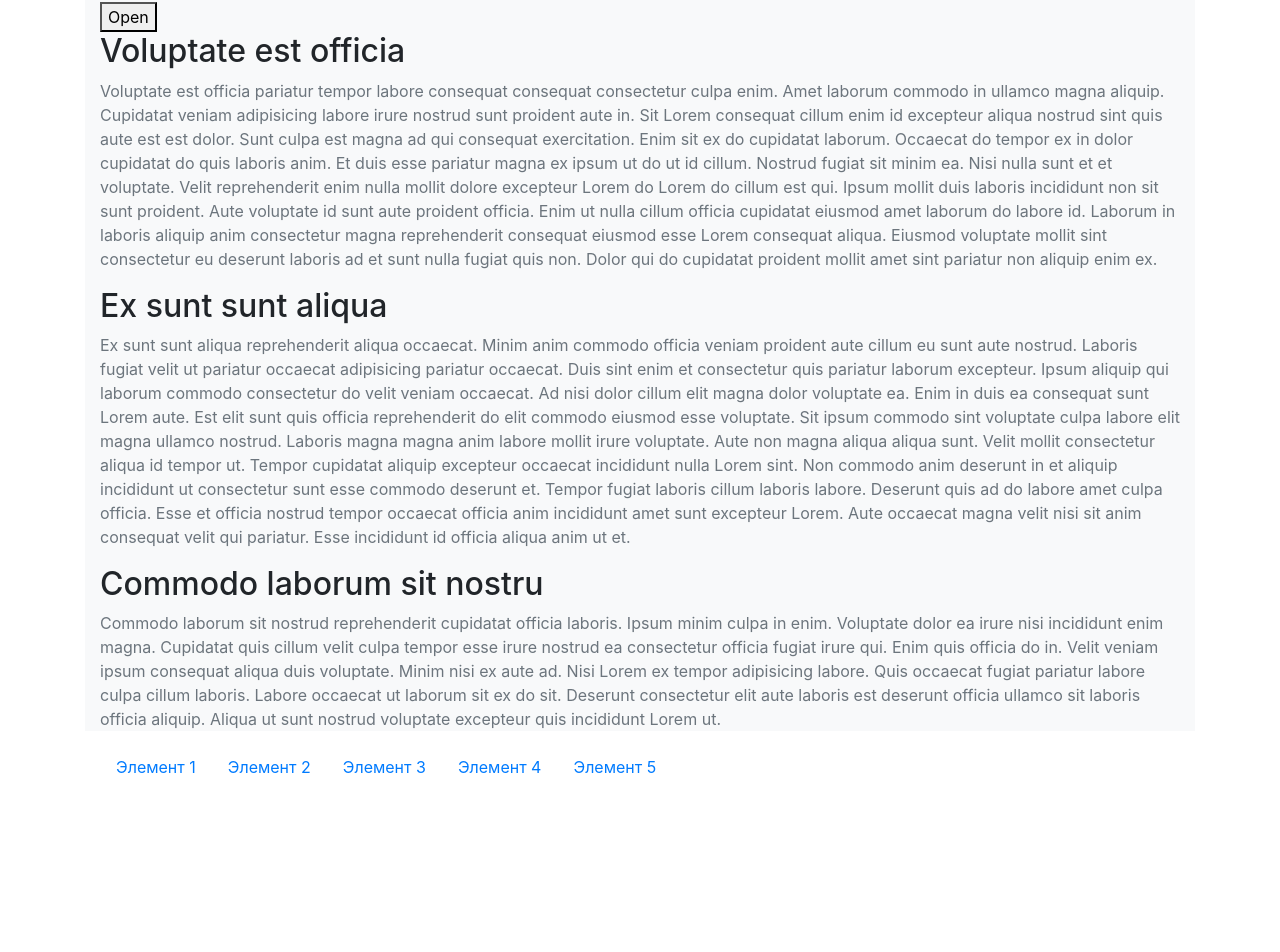
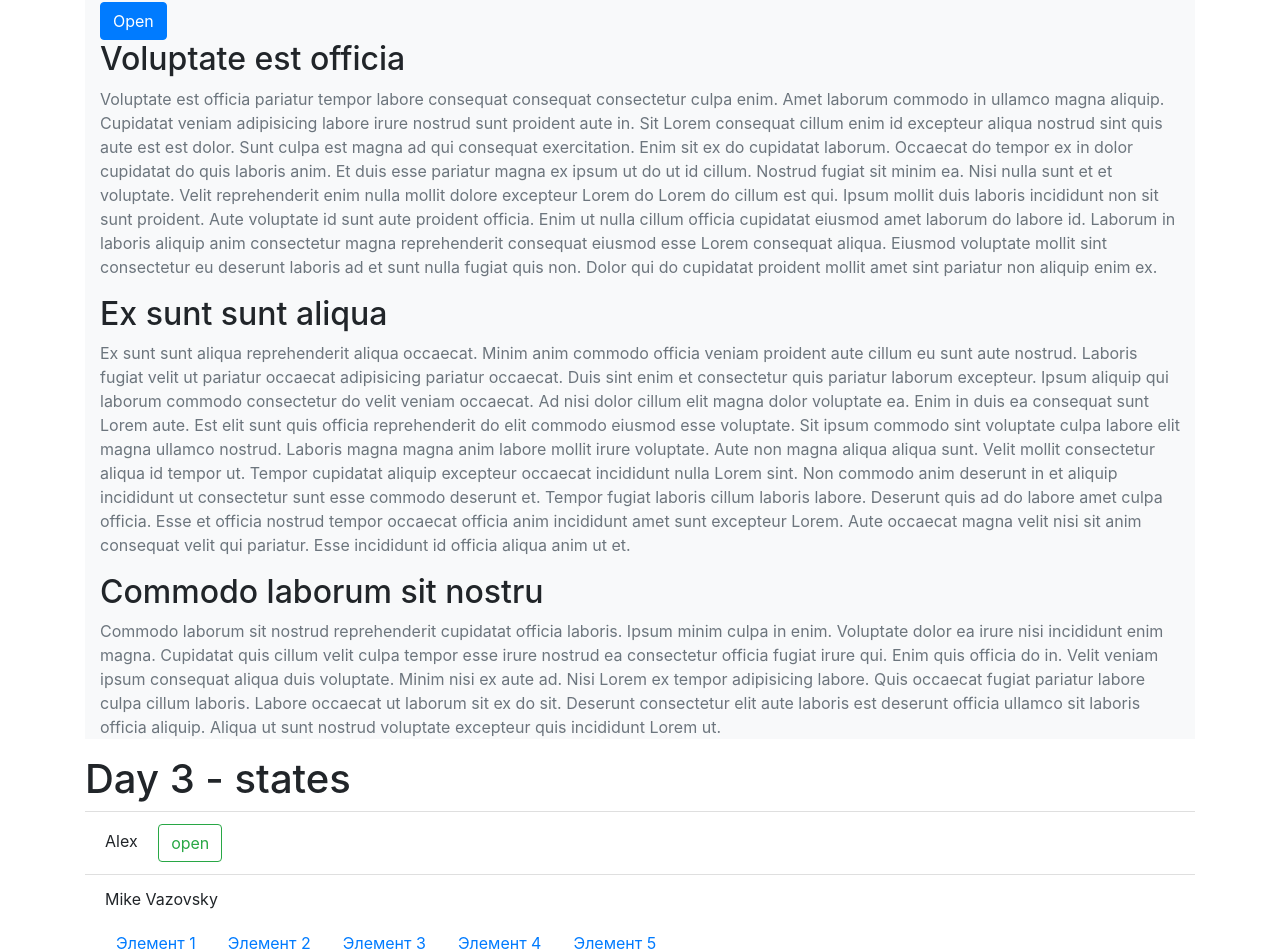
Before and after one commit to zbralex/react, a React (Create React App) app in the folder react-ui/: page / in a window 1280 px wide. Shown: the part 680-1632 px from the top of the page. Before the commit the page ends 1467 px from the top, so only its background shows below. Built offline with nearby package versions, Linux system fonts and the light colour scheme.

Commit message:
added buttons and checked working for states

```diff
--- a/react-ui/src/components/Main.jsx
+++ b/react-ui/src/components/Main.jsx
@@ -5,6 +5,7 @@ import Footer from './Footer'
 
 import D1 from './days/D1'
 import D2 from './days/D2'
+import D3 from './days/D3'
 
 
 class Main extends Component {
@@ -17,6 +18,7 @@ class Main extends Component {
                         <h2 className="h2">In project used Bootstrap 4</h2>
                         <D1 />
                         <D2 />
+                        <D3 />
                     </section>
                     <Footer />
                 </div>
--- a/react-ui/src/components/days/D2.jsx
+++ b/react-ui/src/components/days/D2.jsx
@@ -14,10 +14,7 @@ class D2 extends Component {
             <div className="container bg-light">
                 <h2 className="h2">Day 2</h2>
                 <p>Today I try connect json-file at article. As data file may be any json-file or datas from server</p>
-                {a1}
-                <button onClick={this.handleClick}>
-                {this.state.isOpen ? 'Close' : 'Open'}
-                </button>
+                {a1}<button className="btn btn-primary" onClick={this.handleClick}>{this.state.isOpen ? 'Close' : 'Open'}</button>
                 <Article article={articles[3]}/>
                 <Article article={articles[4]}/>
                 <Article article={articles[5]}/>
--- /dev/null
+++ b/react-ui/src/components/days/D3.jsx
@@ -0,0 +1,37 @@
+import React, {Component} from 'react'
+
+class D3 extends Component {
+    state = {
+        isOpen: false
+    }
+    render() {
+
+        const namesList = [
+            {
+                name: "Alex",
+                lastname: "Zubritsky"
+            },
+            {
+                name: "Mike",
+                lastname: "Vazovsky"
+            }
+        ]
+        const firstArticle = this.state.isOpen && <span> {namesList[0].lastname}</span>
+        return (
+            <div>
+                <h1 className="h1">Day 3 - states</h1>
+                <ol className="list-group list-group-flush">
+                    <li className="list-group-item">{namesList[0].name} {firstArticle}<button className="btn btn-outline-success ml-3" onClick={this.handleClick}>{this.state.isOpen ? 'close' : 'open'}</button></li>
+                    <li className="list-group-item">{namesList[1].name} {namesList[1].lastname}</li>
+                </ol>
+            </div>
+        )
+    }
+    handleClick = () => {
+        this.setState({
+            isOpen: !this.state.isOpen
+        })
+    }
+}
+
+export default D3
```
